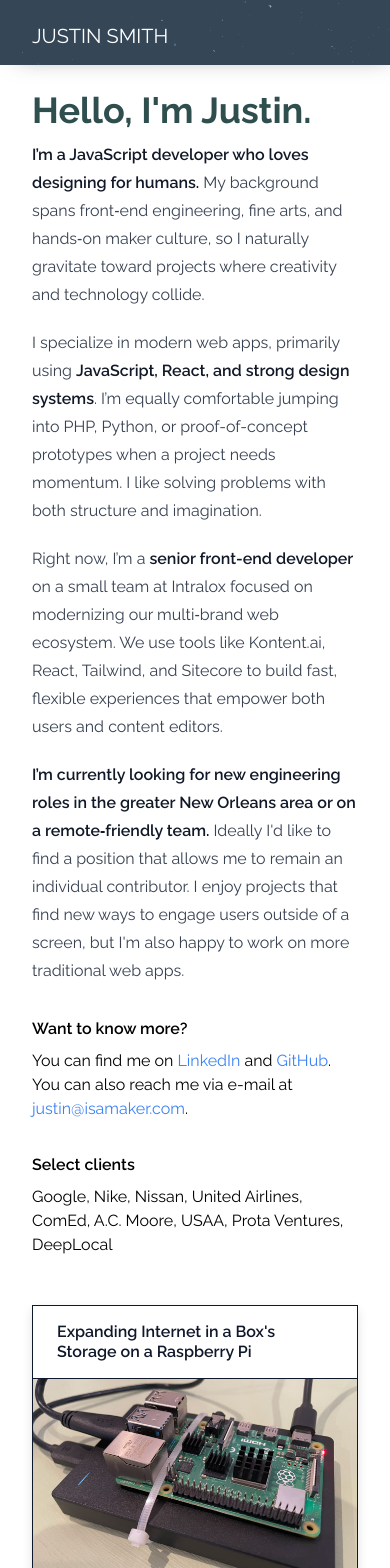
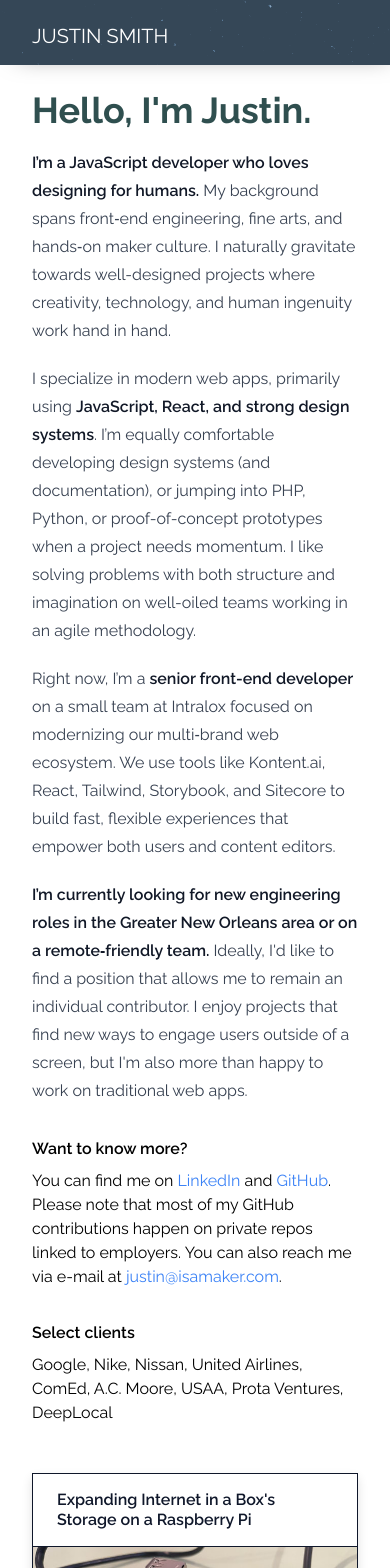
Before and after one commit to justinisamaker/isamaker, a Next.js app: page / in a window 390 px wide. Shown: the top 1568 px of the page. Built offline with nearby package versions, Linux system fonts and the light colour scheme.

Commit message:
fix: copy tweaks, title changes

```diff
--- a/src/app/_components/intro.tsx
+++ b/src/app/_components/intro.tsx
@@ -13,7 +13,7 @@ export function Intro() {
             className="w-full h-auto shadow-xl"
           />
         </div>
-        <h2 className="font-bold leading-tight text-4xl text-slate-dark mb-2 mt-0">
+        <h2 className="font-bold leading-tight text-4xl text-slate-dark mb-4 mt-0">
           Hello, I'm Justin.
         </h2>
         <p>
@@ -21,34 +21,34 @@ export function Intro() {
             I’m a JavaScript developer who loves designing for humans.
           </strong>{' '}
           My background spans front‑end engineering, fine arts, and hands‑on
-          maker culture, so I naturally gravitate toward projects where
-          creativity and technology collide.
+          maker culture. I naturally gravitate towards well-designed projects
+          where creativity, technology, and human ingenuity work hand in hand.
         </p>
 
         <p>
           I specialize in modern web apps, primarily using{' '}
           <strong>JavaScript, React, and strong design systems</strong>. I’m
-          equally comfortable jumping into PHP, Python, or proof-of-concept
-          prototypes when a project needs momentum. I like solving problems with
-          both structure and imagination.
+          equally comfortable developing design systems (and documentation), or jumping into PHP, Python, or proof-of-concept prototypes when
+          a project needs momentum. I like solving problems with both structure
+          and imagination on well-oiled teams working in an agile methodology.
         </p>
 
         <p>
           Right now, I’m a <strong>senior front-end developer</strong> on a
           small team at Intralox focused on modernizing our multi‑brand web
-          ecosystem. We use tools like Kontent.ai, React, Tailwind, and Sitecore
-          to build fast, flexible experiences that empower both users and
-          content editors.
+          ecosystem. We use tools like Kontent.ai, React, Tailwind, Storybook,
+          and Sitecore to build fast, flexible experiences that empower both
+          users and content editors.
         </p>
 
         <p>
           <strong>
-            I’m currently looking for new engineering roles in the greater New
+            I’m currently looking for new engineering roles in the Greater New
             Orleans area or on a remote‑friendly team.
           </strong>{' '}
-          Ideally I'd like to find a position that allows me to remain an
+          Ideally, I'd like to find a position that allows me to remain an
           individual contributor. I enjoy projects that find new ways to engage
-          users outside of a screen, but I'm also happy to work on more
+          users outside of a screen, but I'm also more than happy to work on
           traditional web apps.
         </p>
       </div>
@@ -72,7 +72,7 @@ export function Intro() {
             >
               GitHub
             </a>
-            . You can also reach me via e-mail at{' '}
+            . Please note that most of my GitHub contributions happen on private repos linked to employers. You can also reach me via e-mail at{' '}
             <a
               href="mailto:justin@isamaker.com"
               className="text-blue-500 hover:text-blue-400"
--- a/src/app/_components/post-title.tsx
+++ b/src/app/_components/post-title.tsx
@@ -6,7 +6,7 @@ type Props = {
 
 export function PostTitle({ children }: Props) {
   return (
-    <h1 className="text-2xl font-bold mb-12 text-center md:text-left">
+    <h1 className="text-2xl font-bold mb-12 font-light">
       {children}
     </h1>
   );
--- a/src/app/layout.tsx
+++ b/src/app/layout.tsx
@@ -2,6 +2,7 @@ import { SITE_NAME, HOME_OG_IMAGE_URL } from '@/lib/constants';
 import type { Metadata } from 'next';
 import { Raleway } from 'next/font/google';
 import cn from 'classnames';
+import Link from 'next/link';
 import AnimatedLink from '@/app/_components/animated-link';
 
 import './globals.css';
@@ -67,14 +68,16 @@ export default function RootLayout({
               boxShadow: '8px 0 24px -10px rgba(0, 0, 0, 0.5)',
             }}
           >
-            <img
-              src="/assets/jts-logo.svg"
-              alt="Justin is a Maker Logo"
-              className="hidden md:block w-full bg-white"
-            />
-            <h2 className="uppercase text-xl leading-tight mt-2">
-              <a href="/">Justin Smith</a>
-            </h2>
+            <Link href="/" className="group block">
+              <img
+                src="/assets/jts-logo.svg"
+                alt="Justin is a Maker Logo"
+                className="hidden md:block w-full bg-white transition-colors duration-200 group-hover:bg-blue-100"
+              />
+              <h2 className="uppercase text-xl leading-tight mt-2 text-white group-hover:text-blue-300 transition-colors duration-200">
+                Justin Smith
+              </h2>
+            </Link>
             <div className="hidden md:block absolute md:bottom-4 text-sm md:pr-4">
               <h6>
                 Front-end software, open hardware, and human-centered design.
```
